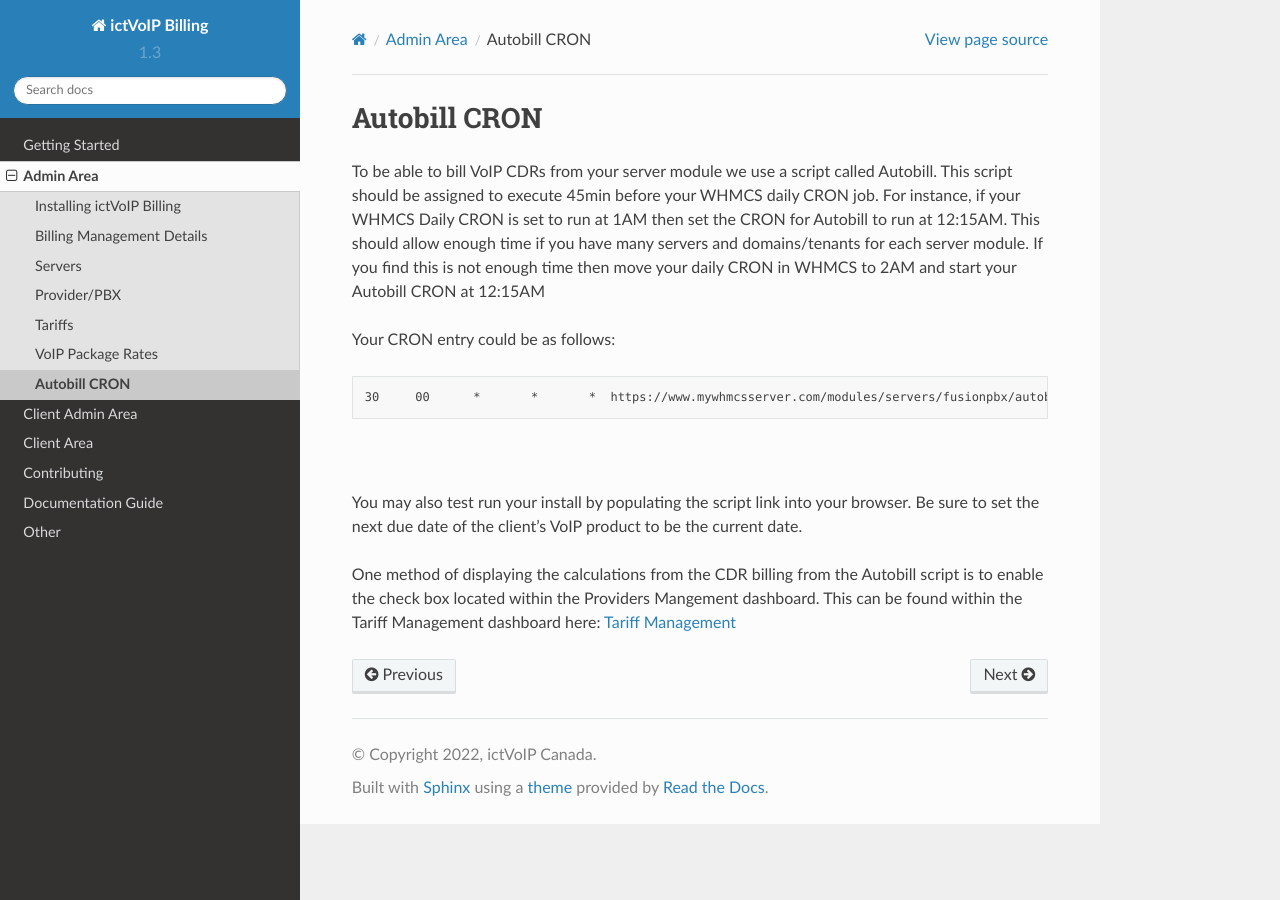
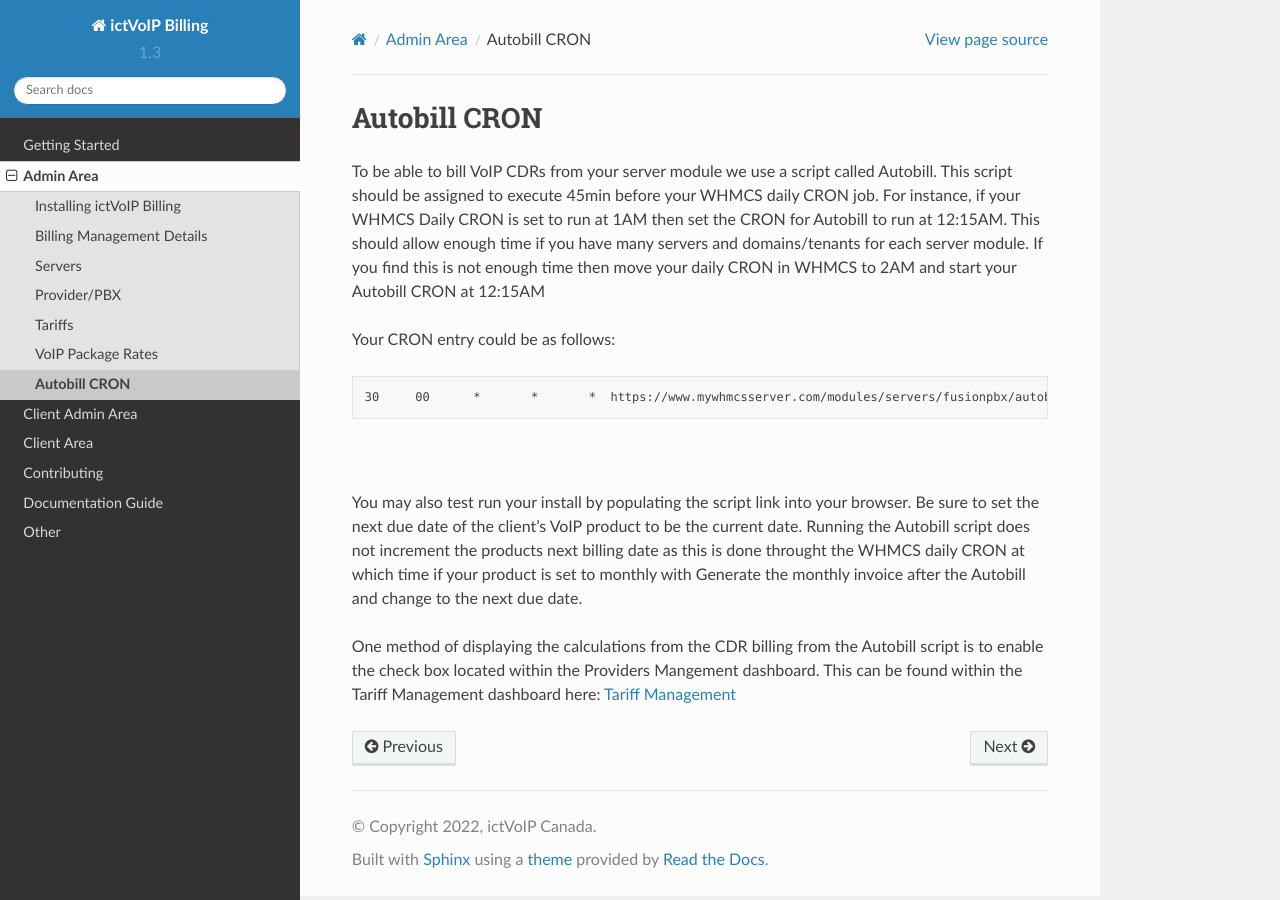
Before and after one commit to ictvoip/ictvoip-docs, a Sphinx documentation site: the page built from docs/source/admin/autobill.rst, in a window 1280 px wide. Built offline with Sphinx 7.4.7 and the Read the Docs theme 2.0.0, drawn with Linux system fonts in a browser that asks for light colours; pages that are not in the unit, such as notebooks, are missing from menus.

Commit message:
Update autobill.rst

```diff
--- a/docs/source/admin/autobill.rst
+++ b/docs/source/admin/autobill.rst
@@ -12,7 +12,7 @@ Your CRON entry could be as follows:
 
 |
 
-You may also test run your install by populating the script link into your browser. Be sure to set the next due date of the client's VoIP product to be the current date.
+You may also test run your install by populating the script link into your browser. Be sure to set the next due date of the client's VoIP product to be the current date. Running the Autobill script does not increment the products next billing date as this is done throught the WHMCS daily CRON at which time if your product is set to monthly with Generate the monthly invoice after the Autobill and change to the next due date.
 
 One method of displaying the calculations from the CDR billing from the Autobill script is to enable the check box located within the Providers Mangement dashboard.
 This can be found within the Tariff Management dashboard here: `Tariff Management <../admin/tariffs.html>`_
```
